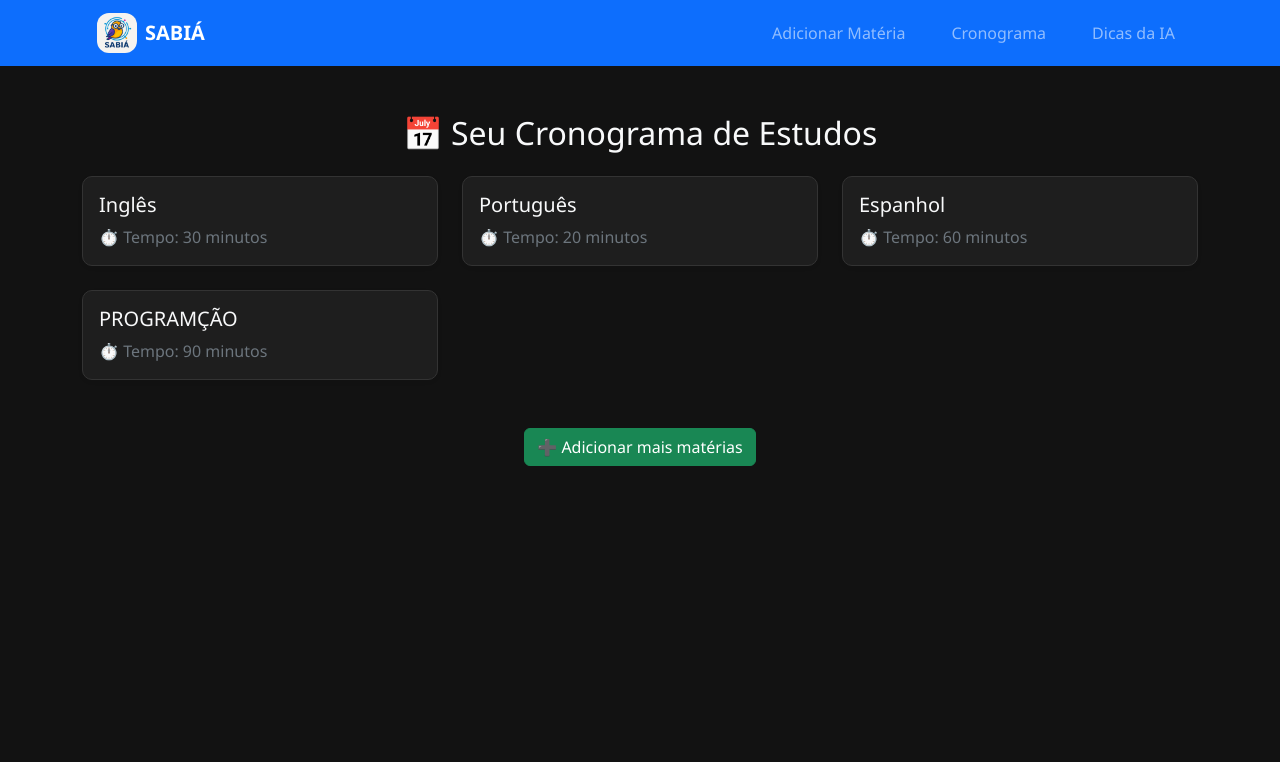
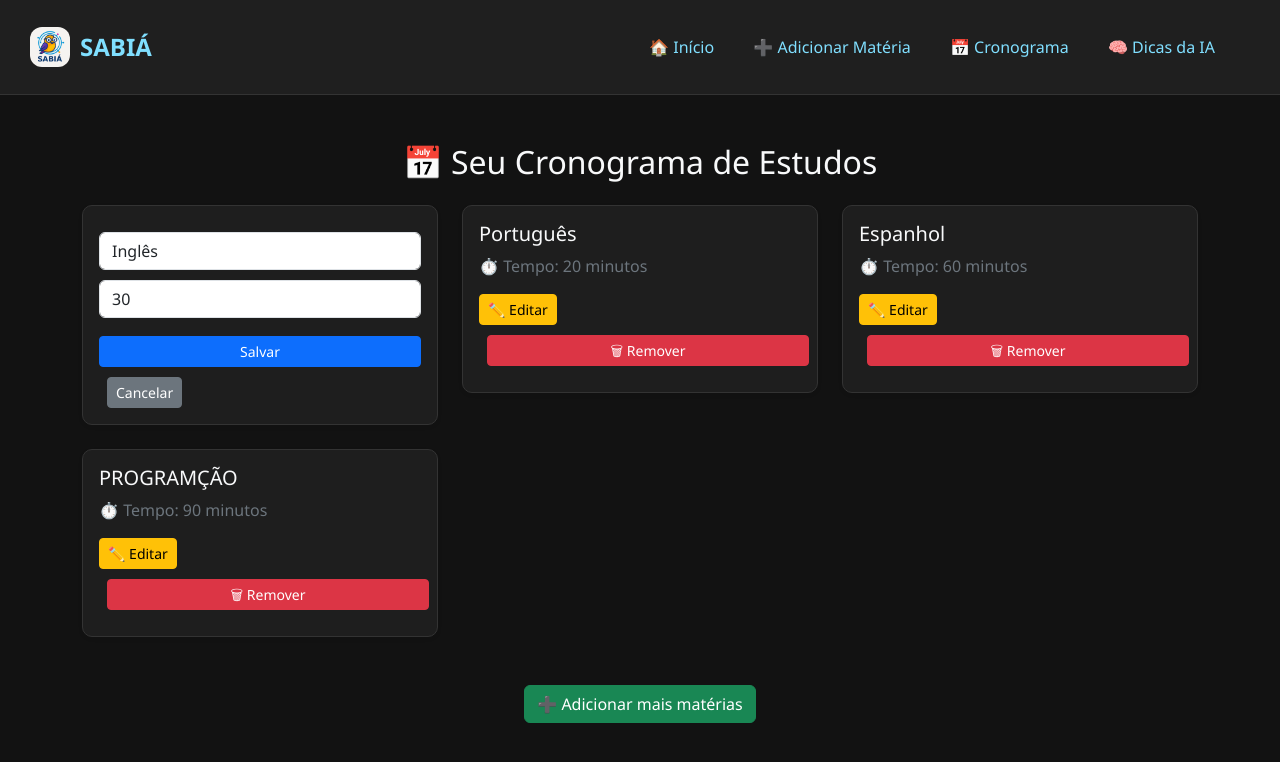
Before and after one commit to DaviGrilo/SABI-, a Flask app: page /schedule?edit=0 in a window 1280 px wide. Shown: the top 762 px of the page. Run offline with Flask 3, Linux system fonts and the light colour scheme.

Commit message:
Update schedule.html

```diff
--- a/templates/schedule.html
+++ b/templates/schedule.html
@@ -5,28 +5,24 @@
   <meta name="viewport" content="width=device-width, initial-scale=1.0" />
   <title>Cronograma - Sabiá</title>
   <link href="https://cdn.jsdelivr.net/npm/bootstrap@5.3.0/dist/css/bootstrap.min.css" rel="stylesheet" />
-  <link rel="stylesheet" href="/static/css/style.css" />
-  <link rel="website-icon" type="png" href="../static/img/sabia-logo.png" />
+  <link rel="stylesheet" href="/static/css/style.css?" />
+  <link rel="icon" href="/static/img/sabia-logo.png" type="image/png" />
 </head>
 <body>
-  <!-- Navbar igual à index -->
-  <nav class="navbar navbar-expand-lg navbar-dark bg-primary">
-    <div class="container">
-      <a class="navbar-brand d-flex align-items-center" href="/">
-        <img src="../static/img/sabia-logo.png" alt="Sabiá Logo" width="40" class="me-2">
-        <strong>SABIÁ</strong>
-      </a>
-      <div class="collapse navbar-collapse">
-        <ul class="navbar-nav ms-auto">
-          <li class="nav-item"><a class="nav-link" href="/add">Adicionar Matéria</a></li>
-          <li class="nav-item"><a class="nav-link" href="/schedule">Cronograma</a></li>
-          <li class="nav-item"><a class="nav-link" href="/recomendacoes">Dicas da IA</a></li>
-        </ul>
-      </div>
+
+  <header class="navbar-custom">
+    <div class="nav-logo">
+      <img src="/static/img/sabia-logo.png" alt="Logo do Sabiá" height="40" />
+      <span>SABIÁ</span>
     </div>
-  </nav>
+    <nav class="nav-links">
+      <a href="/">🏠 Início</a>
+      <a href="/add">➕ Adicionar Matéria</a>
+      <a href="/schedule">📅 Cronograma</a>
+      <a href="/recomendacoes">🧠 Dicas da IA</a>
+    </nav>
+  </header>
 
-  <!-- Conteúdo principal -->
   <div class="container mt-5">
     <h2 class="mb-4 text-center text-light">📅 Seu Cronograma de Estudos</h2>
 
@@ -36,8 +32,28 @@
       <div class="col-md-4">
         <div class="card mb-4 shadow-sm">
           <div class="card-body">
+            {% if loop.index0 == edit_index %}
+
+            <form method="POST" action="/schedule">
+              <input type="hidden" name="index" value="{{ loop.index0 }}">
+              <input type="text" name="name" class="form-control mb-2" value="{{ subject.name }}" required>
+              <input type="number" name="time" class="form-control mb-2" value="{{ subject.time }}" required>
+
+              <button type="submit" class="btn btn-primary btn-sm">Salvar</button>
+              <a href="/schedule" class="btn btn-secondary btn-sm ms-2">Cancelar</a>
+            </form>
+
+            {% else %}
             <h5 class="card-title text-light">{{ subject.name }}</h5>
             <p class="card-text text-secondary">⏱️ Tempo: {{ subject.time }} minutos</p>
+
+            <a href="/schedule?edit={{ loop.index0 }}" class="btn btn-warning btn-sm">✏️ Editar</a>
+
+            <form method="POST" action="/remover" class="d-inline" onsubmit="return confirm('Tem certeza que deseja remover esta matéria?');">
+              <input type="hidden" name="index" value="{{ loop.index0 }}">
+              <button type="submit" class="btn btn-danger btn-sm ms-2">🗑 Remover</button>
+            </form>
+            {% endif %}
           </div>
         </div>
       </div>
```
